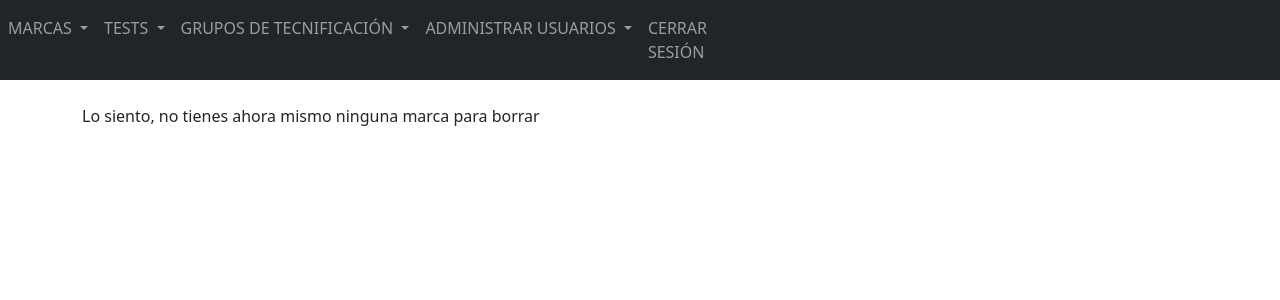
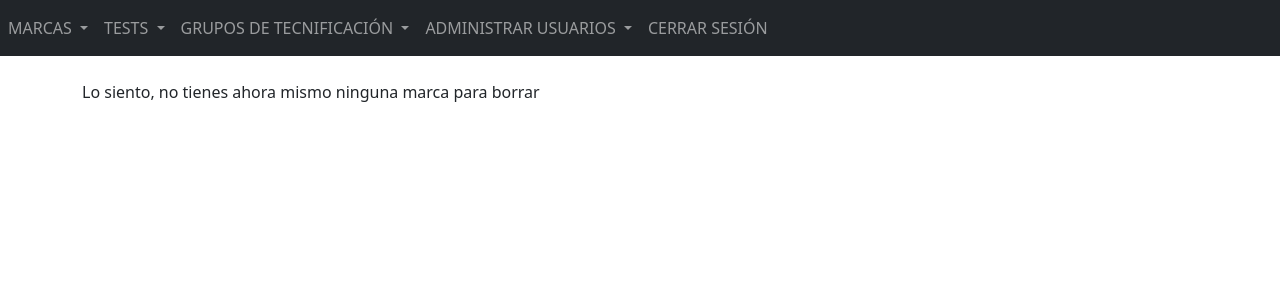
Before and after one commit to carlosgutfer/web_atletismo, a Flask app: page /delete_mark in a window 1280 px wide. Shown: the top 300 px of the page. Run offline with Flask 2, Linux system fonts and the light colour scheme; a user stored in the database is signed in; data comes from the database, SQL or seed files in the repository; some libraries are stand-ins or nearby versions.

Commit message:
update views nav

```diff
--- a/webside/templates/base.html
+++ b/webside/templates/base.html
@@ -29,7 +29,7 @@
   </head>
   <body>
     <nav class="navbar navbar-expand-lg navbar-dark bg-dark" id="menuPrincipal" >
-      <div class="col-xs-6 col-md-4" id="navbar">
+      <div class="col-xs-12 col-sm-6 col-md-8" id="navbar">
         <div class="navbar-nav">
           {% if User_register.is_authenticated %}
           <li class="nav-item dropdown">
```
